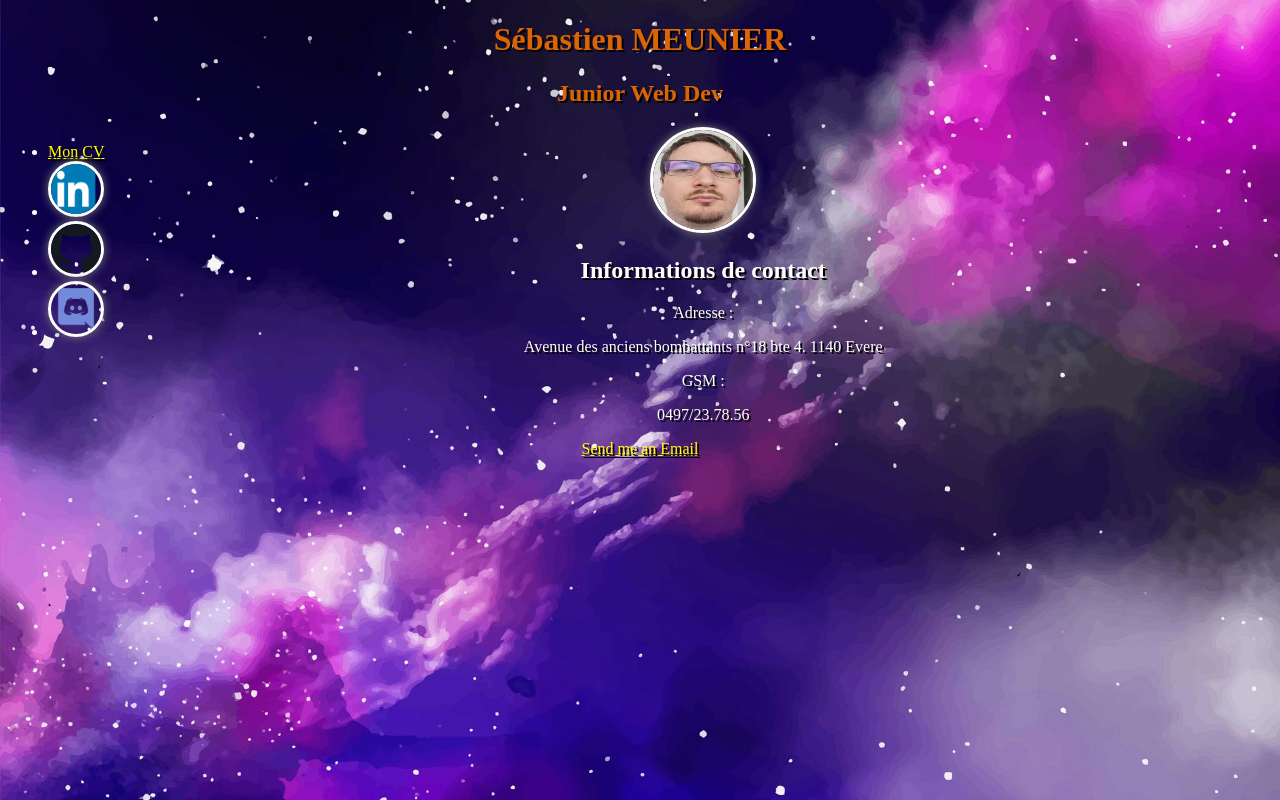
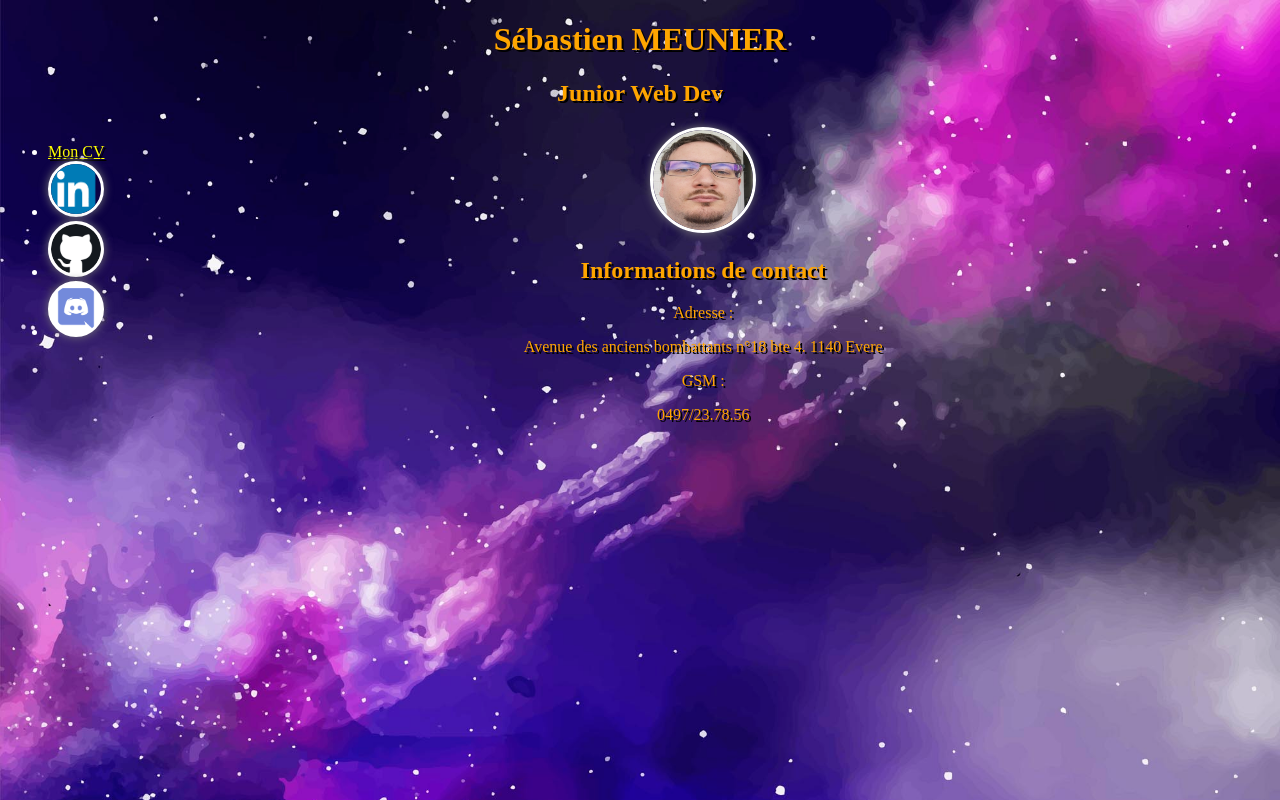
Before and after one commit to MeunierS/VCard-, a plain HTML site: page index.html in a window 1280 px wide. Drawn offline with Linux system fonts and the light colour scheme.

Commit message:
changement mineur pour v1.0

```diff
--- a/index.html
+++ b/index.html
@@ -54,8 +54,5 @@
                     </div>
             </div>
         </section>
-        <footer>
-            <a href="mailto:meuniersebastien1987@gmail.com">Send me an Email</a>
-        </footer>
     </body>
 </html>
--- a/style.css
+++ b/style.css
@@ -10,24 +10,21 @@ a {
     color: yellow;
 }
 header {
-    color: rgb(219, 101, 5);
+    color: orange;
     height: 20%;
 }
 nav {
     float: left;
     width: 10%;
     text-align: left;
-    height: 70%;
+    height: 80%;
 }
 section {
     float: right;
     align-items: left;
     width: 90%;
-    height: 70%;
-}
-footer {
-    clear: both;
-    height: 10%;
+    height: 80%;
+    color: orange;
 }
 .photo img{
     width: 100px;
@@ -44,6 +41,7 @@ footer {
     border-radius: 50%;
 }
 .github img{
+    background-color: white;
     width: 50px;
     height: 50px;
     border: 3px solid #ffffff;
@@ -51,6 +49,7 @@ footer {
     border-radius: 50%;
 }
 .discord img{
+    background-color: white;
     width: 50px;
     height: 50px;
     border: 3px solid #ffffff;
```
